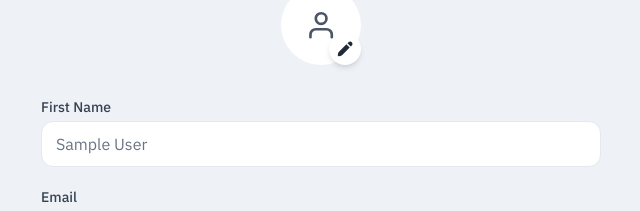
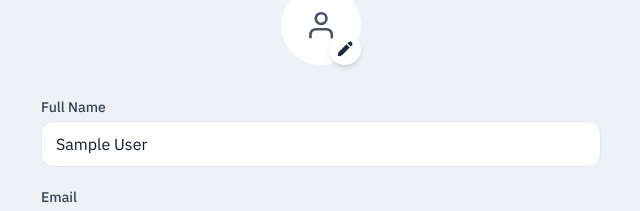
Before and after one commit to TradeSentinel/TradeSentinel, a React (Vite) app in the folder client/: page /profile in a window 1280 px wide. Shown: the part 135-346 px from the top of the page, without its empty margins (319-959 px from the left). Built offline with nearby package versions, Linux system fonts and the light colour scheme; no server answers; the database is empty; sample sign-in values are in the browser's storage.

Commit message:
Added update profile name

```diff
--- a/client/src/pages/home/ProfilePage.tsx
+++ b/client/src/pages/home/ProfilePage.tsx
@@ -10,8 +10,13 @@ import AvatarSelectionModal from '../../components/AvatarSelectionModal';
 
 const ProfilePage: React.FC = () => {
     const [loading, setLoading] = useState(false);
+    const [formLoading, setFormLoading] = useState(false);
     const [showAvatarModal, setShowAvatarModal] = useState(false);
     const [userData, setUserData] = useState<any>(null);
+    const [formData, setFormData] = useState({
+        fullName: ''
+    });
+    const [formModified, setFormModified] = useState(false);
 
     const currentUser = useGeneralAppStore((state) => state.currentUser);
     const userProfileName = useGeneralAppStore((state) => state.userProfileName);
@@ -19,10 +24,17 @@ const ProfilePage: React.FC = () => {
     const avatarId = useGeneralAppStore((state) => state.avatarId);
     const updateHasSetAvatar = useGeneralAppStore((state) => state.updateHasSetAvatar);
     const updateAvatarId = useGeneralAppStore((state) => state.updateAvatarId);
+    const updateUserProfileName = useGeneralAppStore((state) => state.updateUserProfileName);
 
-    const fullName = userProfileName || currentUser?.displayName || (currentUser?.email ? currentUser.email.split('@')[0] : 'User');
     const email = currentUser?.email || '';
     const isEmailVerified = currentUser?.emailVerified || false;
+
+    // Initialize form data when user profile name changes
+    useEffect(() => {
+        setFormData({
+            fullName: userProfileName || currentUser?.displayName || (currentUser?.email ? currentUser.email.split('@')[0] : 'User')
+        });
+    }, [userProfileName, currentUser]);
 
     // Fetch any additional user data on component mount (if needed)
     useEffect(() => {
@@ -44,6 +56,51 @@ const ProfilePage: React.FC = () => {
 
         fetchUserData();
     }, [currentUser]);
+
+    // Handle input change
+    const handleInputChange = (e: React.ChangeEvent<HTMLInputElement>) => {
+        const { name, value } = e.target;
+        setFormData({
+            ...formData,
+            [name]: value
+        });
+        setFormModified(true);
+    };
+
+    // Handle form submission
+    const handleSaveChanges = async () => {
+        // Validate full name
+        if (!formData.fullName.trim()) {
+            toast.error("Full name cannot be empty");
+            return;
+        }
+
+        if (!currentUser) {
+            toast.error("You must be logged in to update your profile");
+            return;
+        }
+
+        setFormLoading(true);
+        try {
+            const userDocRef = doc(db, "users", currentUser.uid);
+
+            // Update Firestore
+            await updateDoc(userDocRef, {
+                fullName: formData.fullName
+            });
+
+            // Update Zustand store
+            updateUserProfileName(formData.fullName);
+
+            toast.success("Profile updated successfully!");
+            setFormModified(false);
+        } catch (error) {
+            console.error("Error updating profile:", error);
+            toast.error("Failed to update profile. Please try again.");
+        } finally {
+            setFormLoading(false);
+        }
+    };
 
     // Handle avatar selection
     const handleSelectAvatar = async (newAvatarId: number) => {
@@ -119,7 +176,7 @@ const ProfilePage: React.FC = () => {
             <div className={`overflow-scroll dynamicHeight flex flex-col flex-grow p-[1.25rem] pb-12 w-full ${showAvatarModal ? 'blur-sm' : ''}`}>
                 <PageHeader name="Profile" />
 
-                <div className="flex-grow mt-6">
+                <div className="flex-grow mt-6 flex flex-col">
                     {/* Avatar Section */}
                     <div className="flex justify-center mb-8">
                         <div className="relative">
@@ -145,14 +202,16 @@ const ProfilePage: React.FC = () => {
 
                     {/* Profile Form */}
                     <div className="flex flex-col gap-5">
-                        {/* First Name Field (read-only) */}
+                        {/* First Name Field (editable) */}
                         <div className="flex flex-col gap-1">
-                            <label className="text-sm font-medium leading-5 text-[#364152]">First Name</label>
+                            <label className="text-sm font-medium leading-5 text-[#364152]">Full Name</label>
                             <input
-                                value={fullName}
-                                readOnly
-                                className="bg-white text-[#697586] w-full px-[14px] py-[10px] rounded-xl outline-none border-[0.5px] border-[#E3E8EF]"
+                                name="fullName"
+                                value={formData.fullName}
+                                onChange={handleInputChange}
+                                className="bg-white text-[#121926] w-full px-[14px] py-[10px] rounded-xl outline-none border-[0.5px] border-[#E3E8EF]"
                                 type="text"
+                                placeholder="Enter your full name"
                             />
                         </div>
 
@@ -172,9 +231,23 @@ const ProfilePage: React.FC = () => {
                             </div>
                         </div>
                     </div>
+
+
                 </div>
+
             </div>
-
+            {/* Save Changes Button */}
+            {formModified && (
+                <div className="absolute bottom-0 mt-auto border-t-[1px] border-[#CDD5DF] p-[1.25rem] w-full pb-12">
+                    <button
+                        onClick={handleSaveChanges}
+                        disabled={formLoading}
+                        className="w-full py-[0.625rem] flex items-center justify-center px-[1.125rem] font-medium text-white rounded-full bg-[#7F56D9]"
+                    >
+                        {formLoading ? <MiniLoader /> : "Save Changes"}
+                    </button>
+                </div>
+            )}
             {/* Modal Backdrop */}
             {showAvatarModal && (
                 <div className="fixed inset-0 modal-backdrop z-40" onClick={() => setShowAvatarModal(false)}></div>
```
